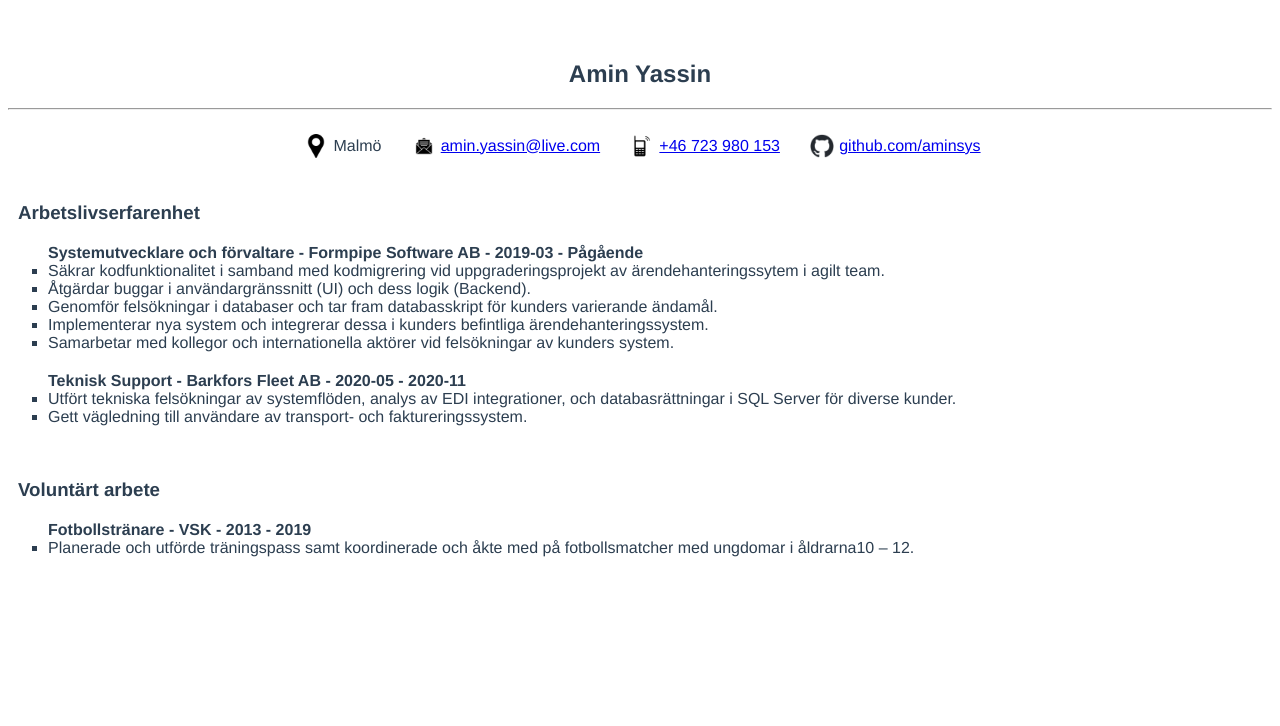
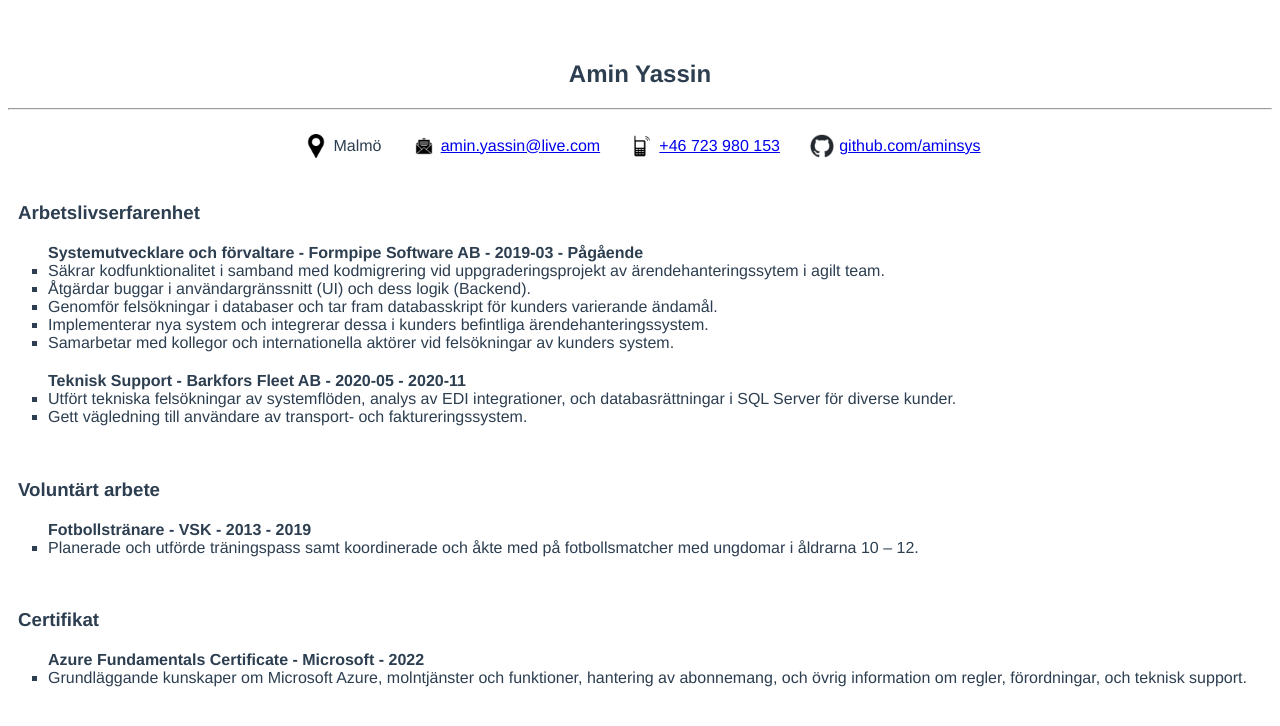
Before and after one commit to aminsys/CVue, a Vue app in the folder Portfolio/: page / in a window 1280 px wide. Shown: the top 726 px of the page. Built offline with nearby package versions, Linux system fonts and the light colour scheme.

Commit message:
Added component for certificates.

```diff
--- a/Portfolio/src/App.vue
+++ b/Portfolio/src/App.vue
@@ -3,11 +3,13 @@
   <ExpComponent></ExpComponent>
   <br />
   <VoluntaryWorkComponent></VoluntaryWorkComponent>
+  <br />
+  <CertComponent></CertComponent>
 </template>
 
 <script>
+import CertComponent from './components/CertComponent.vue';
 import ExpComponent from './components/ExpComponent.vue';
-import HelloWorld from './components/HelloWorld.vue'
 import InfoComp from './components/InfoComponent.vue'
 import VoluntaryWorkComponent from './components/VoluntaryWorkComponent.vue';
 
@@ -16,7 +18,8 @@ export default {
   components: {
     InfoComp,
     ExpComponent,
-    VoluntaryWorkComponent
+    VoluntaryWorkComponent,
+    CertComponent
   }
 }
 </script>
--- /dev/null
+++ b/Portfolio/src/components/CertComponent.vue
@@ -0,0 +1,56 @@
+<template>
+    <h3 id="section">Certifikat</h3>
+    <div id="certSection">
+        <ol>
+            <li id="certItems" v-for="item in certItems">
+                {{ item.role }} - {{ item.organisation }} - {{ item.date }}
+            <li id="desc" v-for="r in item.desc">
+                {{ r }}
+            </li>
+            </li>
+        </ol>
+    </div>
+</template>
+
+<script>
+export default {
+    name: 'exp',
+    data() {
+        return {
+            certItems: [
+                {
+                    role: 'Azure Fundamentals Certificate',
+                    organisation: 'Microsoft',
+                    date: '2022',
+                    desc: [
+                        'Grundläggande kunskaper om Microsoft Azure, molntjänster och funktioner, hantering av abonnemang, och övrig information om regler, förordningar, och teknisk support.'
+                    ],
+                }
+            ],
+        }
+    }
+};
+
+</script>
+
+<style>
+#section {
+    text-align: left;
+    margin-left: 10px;
+}
+
+#certItems {
+    font-weight: bold;
+    list-style-type: none;
+    margin-top: 20px;
+}
+
+#desc {
+    font-weight: normal;
+    list-style-type: square;
+}
+
+#certSection {
+    text-align: left;
+}
+</style>
--- a/Portfolio/src/components/VoluntaryWorkComponent.vue
+++ b/Portfolio/src/components/VoluntaryWorkComponent.vue
@@ -23,7 +23,7 @@ export default {
                     organisation: 'VSK',
                     date: '2013 - 2019',
                     responsibilities: [
-                        'Planerade och utförde träningspass samt koordinerade och åkte med på fotbollsmatcher med ungdomar i åldrarna10 – 12.'
+                        'Planerade och utförde träningspass samt koordinerade och åkte med på fotbollsmatcher med ungdomar i åldrarna 10 – 12.'
                     ],
                 }
             ],
```
